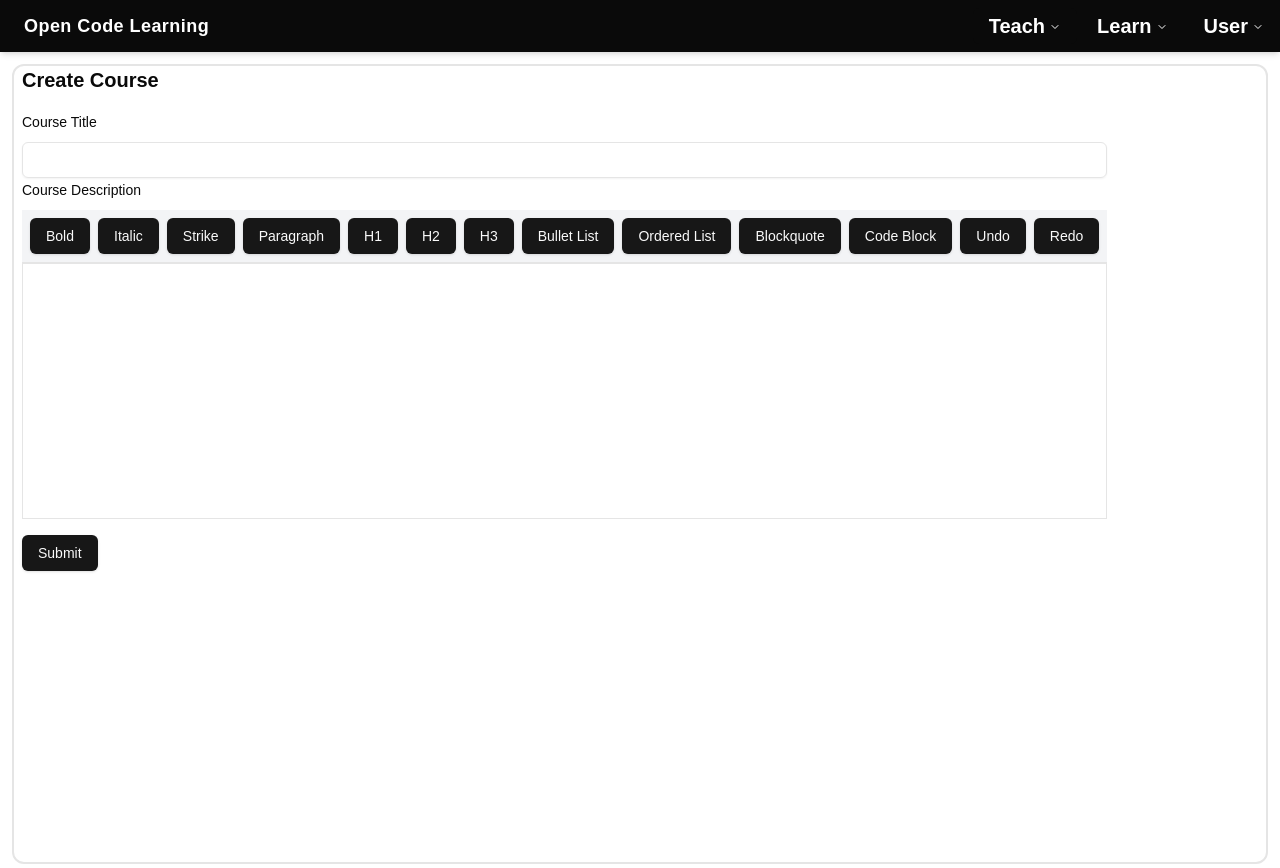
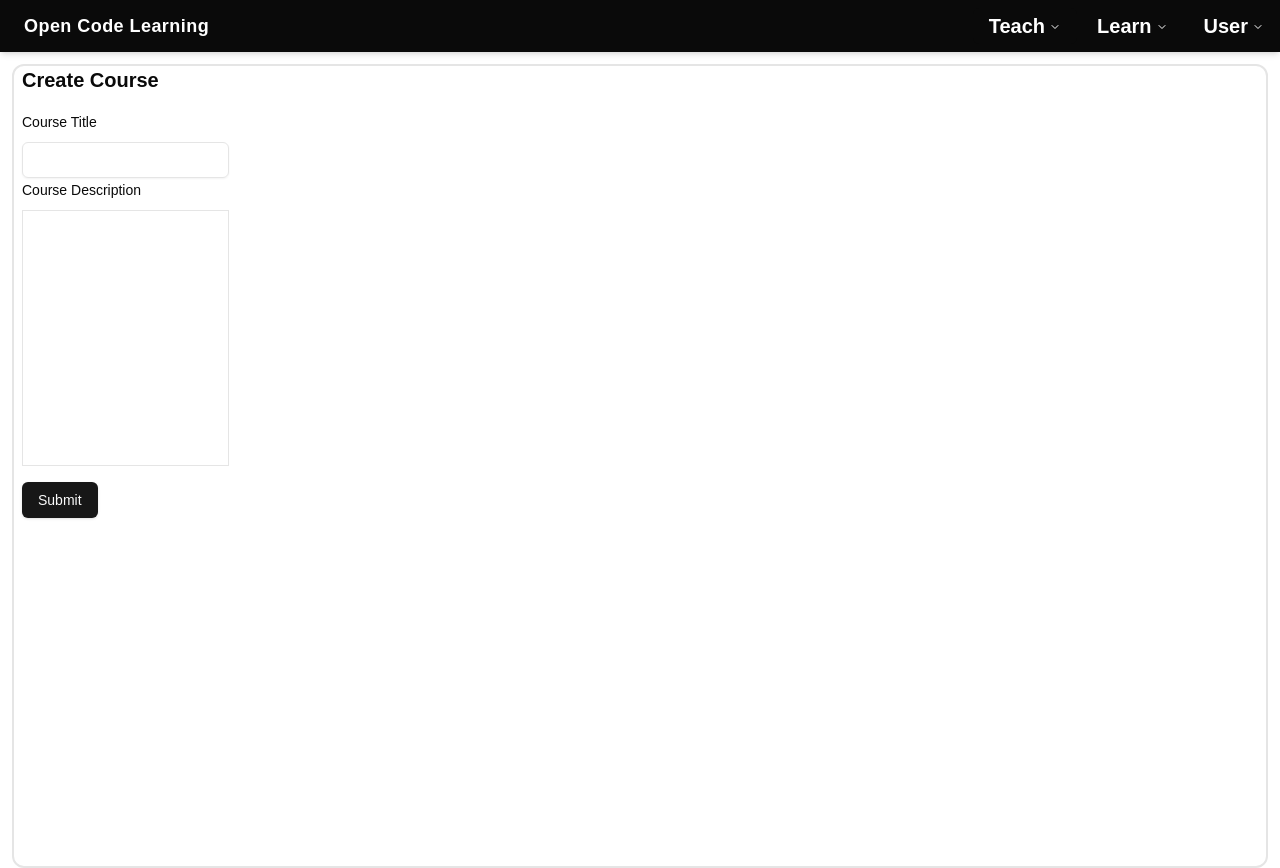
Before and after one commit to hdmGOAT/codelearnproject, a Next.js app in the folder frontend/: page /teach/create in a window 1280 px wide. Built offline with nearby package versions, Linux system fonts and the light colour scheme.

Commit message:
create course is broken asf

```diff
--- a/frontend/app/teach/create/CreateCourseForm.tsx
+++ b/frontend/app/teach/create/CreateCourseForm.tsx
@@ -17,11 +17,13 @@ const CreateCourseSchema = z.object({
 
 const CreateCourseForm = () => {
   return (
-    <DynamicForm
-      fields={CreateCourseFields}
-      schema={CreateCourseSchema}
-      onSubmit={handleSubmit}
-    />
+    <div className="flex min-h-screen w-full">
+      <DynamicForm
+        fields={CreateCourseFields}
+        schema={CreateCourseSchema}
+        onSubmit={handleSubmit}
+      />
+    </div>
   );
 };
 
--- a/frontend/app/teach/create/page.tsx
+++ b/frontend/app/teach/create/page.tsx
@@ -4,7 +4,7 @@ import CreateCourseForm from "./CreateCourseForm";
 
 const CreatePage = () => {
   return (
-    <div className="flex min-h-screen px-2 mx-3 mt-3 border-2 rounded-xl">
+    <div className="flex min-h-screen overflow-x-scroll px-2 mx-3 mt-3 border-2 rounded-xl ">
       <CreateCourseForm />
     </div>
   );
--- a/frontend/components/DynamicForm.tsx
+++ b/frontend/components/DynamicForm.tsx
@@ -93,7 +93,7 @@ const DynamicForm = ({ schema, fields, onSubmit }: DynamicFormProps) => {
 
   const renderRichText = (field: Field, formField: any) => {
     return (
-      <div className="  max-w-screen min-h-64">
+      <div className="max-w-full overflow-x-auto">
         <RichTextEditor
           value={formField.value}
           onChange={(val: any) => formField.onChange(val)}
--- a/frontend/components/RichTextEditor.tsx
+++ b/frontend/components/RichTextEditor.tsx
@@ -43,7 +43,7 @@ const RichTextEditor: React.FC<RichTextEditorProps> = ({ value, onChange }) => {
 
   return (
     <div className="rich-editor">
-      <div className="toolbar  flex gap-2 p-2 border-b bg-gray-100 overflow-scroll">
+      <div className=" hidden toolbar flex gap-2 p-2 border-b bg-gray-100 w-full overflow-x-auto">
         {/* Text Formatting */}
         <Button onClick={() => editor?.chain().focus().toggleBold().run()}>
           Bold
```
